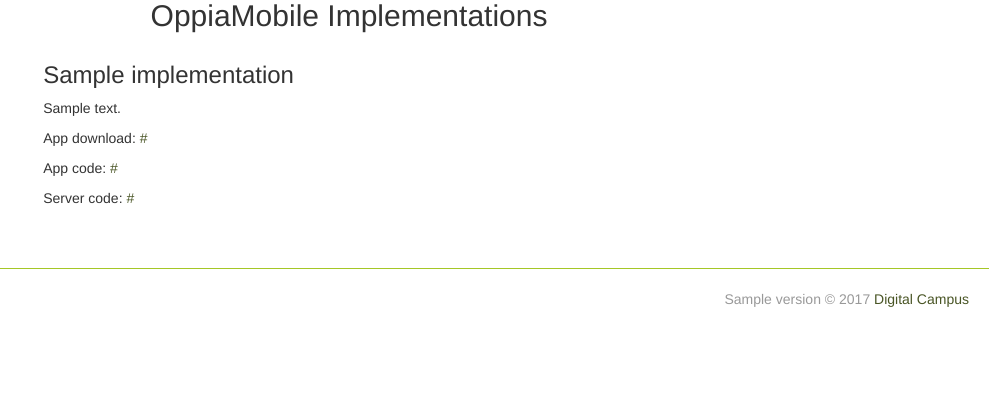
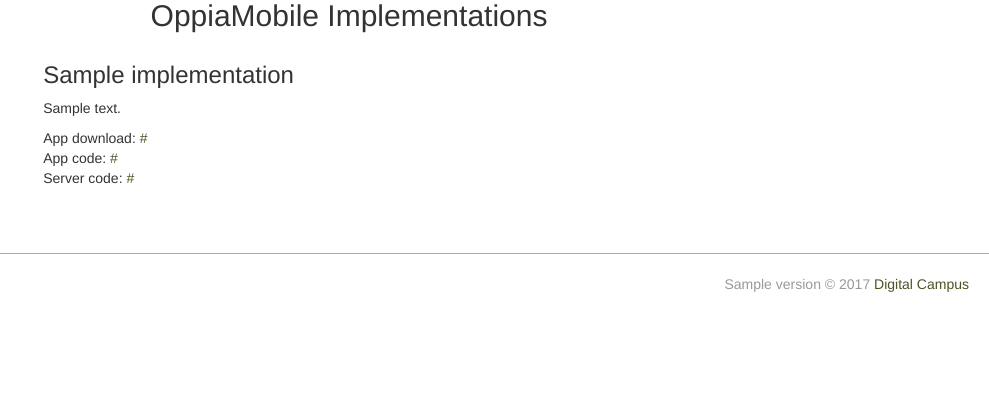
Before and after one commit to DigitalCampus/oppia-implementations, a Django app: template oppia_implementations/templates/oppia_implementations/home.html in a window 1280 px wide. Shown: the part 391-800 px from the top of the page, without its empty margins (291-1280 px from the left). Run offline with Django 3.2, Linux system fonts and the light colour scheme; the template is opened without the code that fills it: most values are stand-ins (such as "Sample title", 1, 10 or a date in 2020); some libraries are stand-ins or nearby versions.

Commit message:
6: Update template for homepage
Task-Url: https://github.com/DigitalCampus/oppia-implementations/issues/6

```diff
--- a/oppia_implementations/templates/oppia_implementations/home.html
+++ b/oppia_implementations/templates/oppia_implementations/home.html
@@ -16,7 +16,7 @@
 	<div class="container" style="max-width:800px;">
 	{% for implementation in implementations %}
 
-		<div class="row">
+		<div class="row" style="margin-bottom:15px;">
 			<div class="col-xs-1">
 			{% thumbnail implementation.implementation_logo "50x50" crop="center" as im %}
 				<img src="{{ im.url }}" width="{{ im.width }}" height="{{ im.height }}">
@@ -26,13 +26,13 @@
 			<h3>{{ implementation.title }}</h3>
 			<p>{{ implementation.description }}</p>
 			{% if implementation.app_download_url %}
-				<p>{% trans 'App download:' %} <a href="{{ implementation.app_download_url }}">{{ implementation.app_download_url }}</a></p>
+				{% trans 'App download:' %} <a href="{{ implementation.app_download_url }}">{{ implementation.app_download_url }}</a><br/>
 			{% endif %}
 			{% if implementation.app_code_url %}
-				<p>{% trans 'App code:' %} <a href="{{ app_code_url }}">{{ implementation.app_code_url }}</a></p>
+				{% trans 'App code:' %} <a href="{{ app_code_url }}">{{ implementation.app_code_url }}</a><br/>
 			{% endif %}
 			{% if implementation.server_code_url %}
-				<p>{% trans 'Server code:' %} <a href="{{ server_code_url }}">{{ implementation.server_code_url }}</a></p>
+				{% trans 'Server code:' %} <a href="{{ server_code_url }}">{{ implementation.server_code_url }}</a><br/>
 			{% endif %}
 			</div>
 		</div>
```
